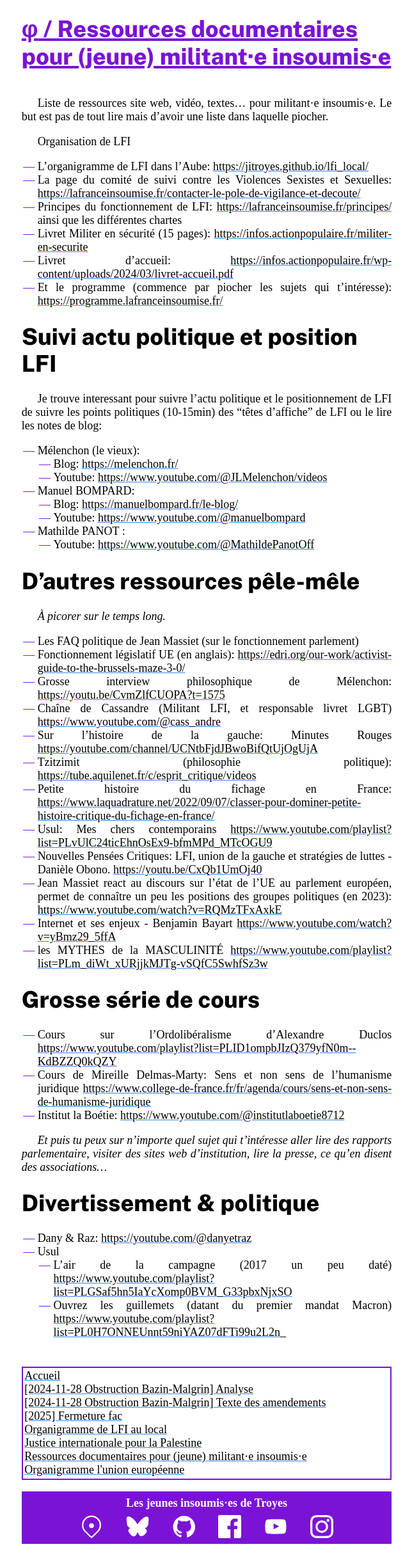
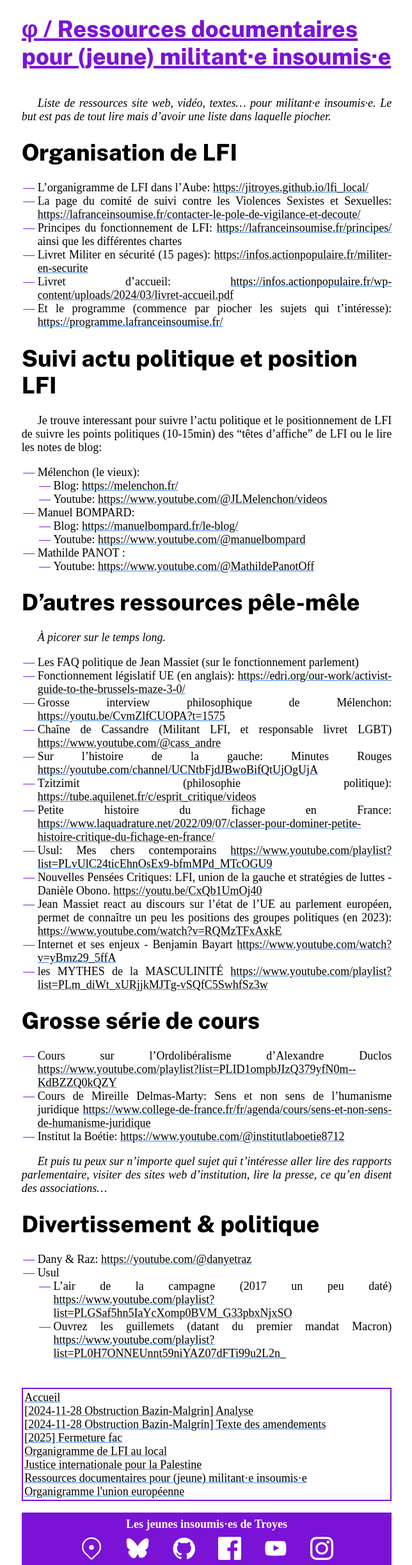
Before and after one commit to jitroyes/jitroyes.github.io, a Jekyll site: the page built from ressources_militant.md, in a window 1280 px wide. Shown: the whole page at 64% size, without its empty margins (317-961 px from the left). Built offline with Jekyll 4.4.1, drawn with Linux system fonts in a browser that asks for light colours; some web fonts are replaced; our own code applies the rules of GitHub Pages for plain Markdown files; before the commit the page ends 2413 px from its top, so only the background shows below that.

```diff
--- a/ressources_militant.md
+++ b/ressources_militant.md
@@ -2,10 +2,10 @@
 title: Ressources documentaires pour (jeune) militant·e insoumis·e
 ---
 
-Liste de ressources site web, vidéo, textes... pour militant·e insoumis·e. Le
-but est pas de tout lire mais d'avoir une liste dans laquelle piocher.
+_Liste de ressources site web, vidéo, textes... pour militant·e insoumis·e. Le
+but est pas de tout lire mais d'avoir une liste dans laquelle piocher._
 
-Organisation de LFI
+# Organisation de LFI
 
 - L'organigramme de LFI dans l'Aube: <https://jitroyes.github.io/lfi_local/>
 - La page du comité de suivi contre les Violences Sexistes et Sexuelles:
```
